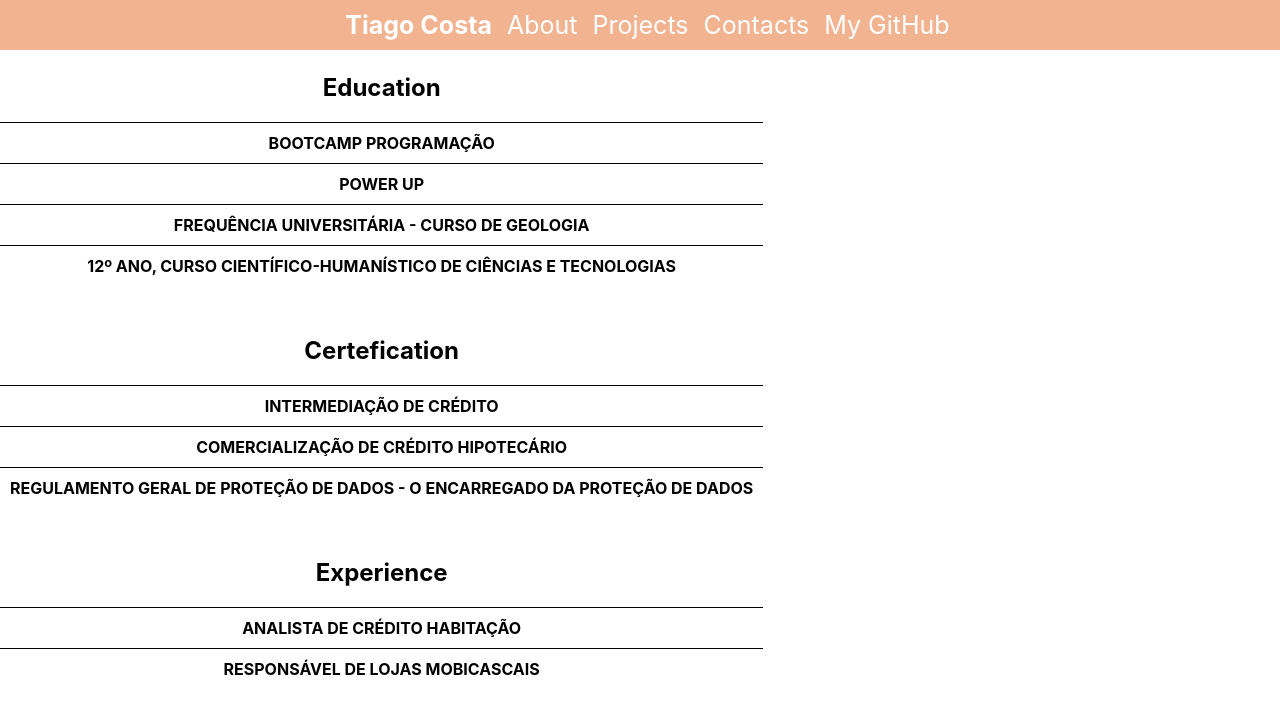
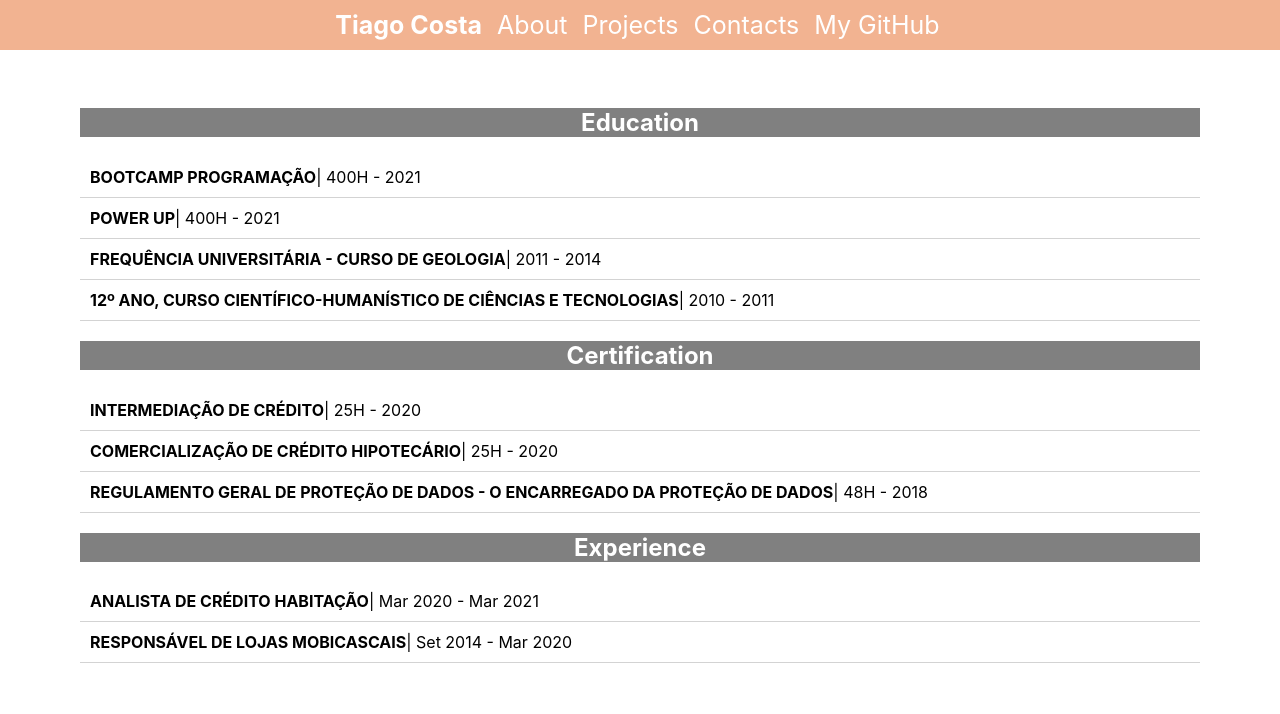
Before and after one commit to tiagodfcosta/profile, a React (Create React App) app: page /components/About in a window 1280 px wide. Shown: the top 714 px of the page. Built offline with nearby package versions, Linux system fonts and the light colour scheme.

Commit message:
about css corrections

```diff
--- a/src/App.css
+++ b/src/App.css
@@ -1,11 +1,13 @@
 
 .App {
-  position: absolute;
   align-items: center;
   height: 100%;
   scroll-behavior: smooth;
+  display: flex;
+  flex-direction: column;
 }
 
 .App .content{
-  padding-top: 3%;
+  margin-top: 3em !important;
+  width: 100%;
 }
--- a/src/components/About.js
+++ b/src/components/About.js
@@ -8,26 +8,21 @@ import { experience } from '../content/experience.js';
 const About = () => {
     return (
         <div className={AboutCSS.container}>
-                <div className={AboutCSS.container}>
-
                 <div className={AboutCSS.Accordion}>
-                            <h2>Education</h2>
+                    <h2 className={AboutCSS.title}>Education</h2>
                     {education.map(({ title, content, duration }) => (
                     <Accordion title={title} content={content} duration={duration} />
                     ))}
-                        </div>
-                        <div className={AboutCSS.container}>
-                            <h2>Certefication</h2>
+
+                    <h2 className={AboutCSS.title}>Certification</h2>
                     {certifications.map(({ title, content, duration }) => (
                         <Accordion title={title} content={content} duration={duration} />
                     ))}
-                        </div>
-                        <div className={AboutCSS.container}>
-                            <h2>Experience</h2>
+
+                    <h2 className={AboutCSS.title}>Experience</h2>
                     {experience.map(({ title, content, duration }) => (
                     <Accordion title= {title} content={content} duration={duration} />
                     ))}
-                        </div>
                 </div>
             </div>
     );
--- a/src/components/About.module.css
+++ b/src/components/About.module.css
@@ -1,15 +1,28 @@
 
 .container {
-    margin-top: 50px;
+    width: 100%;
+    background-color: white;
+    color: black;
+    align-items: flex-start;
+
+}
+
+.Accordion {
     text-align: center;
     color: black;
-    align-items: center;
-    text-align: center;
+    display:list-item;
+    align-items:  center;
+    padding: 5vh 10vh 5vh 10vh;
+}
 
-
-}
 
 .education{
     display: flex;
     flex-direction: column;
 }
+
+.title{
+    background-color: grey;
+    color: white;
+
+}
--- a/src/components/Accordion.js
+++ b/src/components/Accordion.js
@@ -7,12 +7,12 @@ const Accordion = ({ title, content, duration }) => {
   return (
     <div className={AccordionCSS.accordion}>
       <div className={AccordionCSS.item} onClick={() => setIsActive(!isActive)}>
-        <div className= {AccordionCSS.title}>{title}
+        <div className= {AccordionCSS.title}><strong>{title}</strong> | {duration}
         {isActive ? '' : ''}
         </div>
       </div>
-      {isActive && <div className="accordion-content">{content}</div>}
-      {isActive && <div className="accordion-content">{duration}</div>}
+      {isActive && <div className={AccordionCSS.content}>{content}</div>}
+
     </div>
   );
 };
--- a/src/components/Accordion.module.css
+++ b/src/components/Accordion.module.css
@@ -1,15 +1,15 @@
 .accordion {
-    border-top: 1px solid black
+    border-bottom: 1px solid lightgray;
+    align-items: center;
+}
 
-}
+
 
 
 .item {
     display: flex;
     flex-direction: column;
     padding: 10px;
-    align-items: center;
-    justify-items: space-between;
 }
 
 .item:hover {
@@ -22,5 +22,9 @@
 .title {
     display: flex;
     flex-direction: row;
-    font-weight: bold;
+
 }
+
+.content {
+    margin: 10px 10px 10px 10px;
+}
--- a/src/components/Home.module.css
+++ b/src/components/Home.module.css
@@ -6,14 +6,12 @@
     color: black;
     align-items: center;
     text-align: center;
-
 }
 
 .containerBanner{
     display: flex;
     flex-direction: column;
     align-items:  center;
-    padding: 5vh 10vh 5vh 10vh;
 }
 
 
--- a/src/components/Projects.js
+++ b/src/components/Projects.js
@@ -4,7 +4,7 @@ import React from 'react'
 function Projects() {
     return (
       <div className={ProjectsCSS.container}>
-          <h1>Projects</h1>
+          <div className={ProjectsCSS.title}><h1>Projects</h1></div>
       </div>
     )
 }
--- a/src/components/Projects.module.css
+++ b/src/components/Projects.module.css
@@ -0,0 +1,8 @@
+.container {
+    background-color: red;
+
+}
+
+.title {
+    width: 100%;
+}
```
Lines whose indentation alone changed are shown as unchanged.
